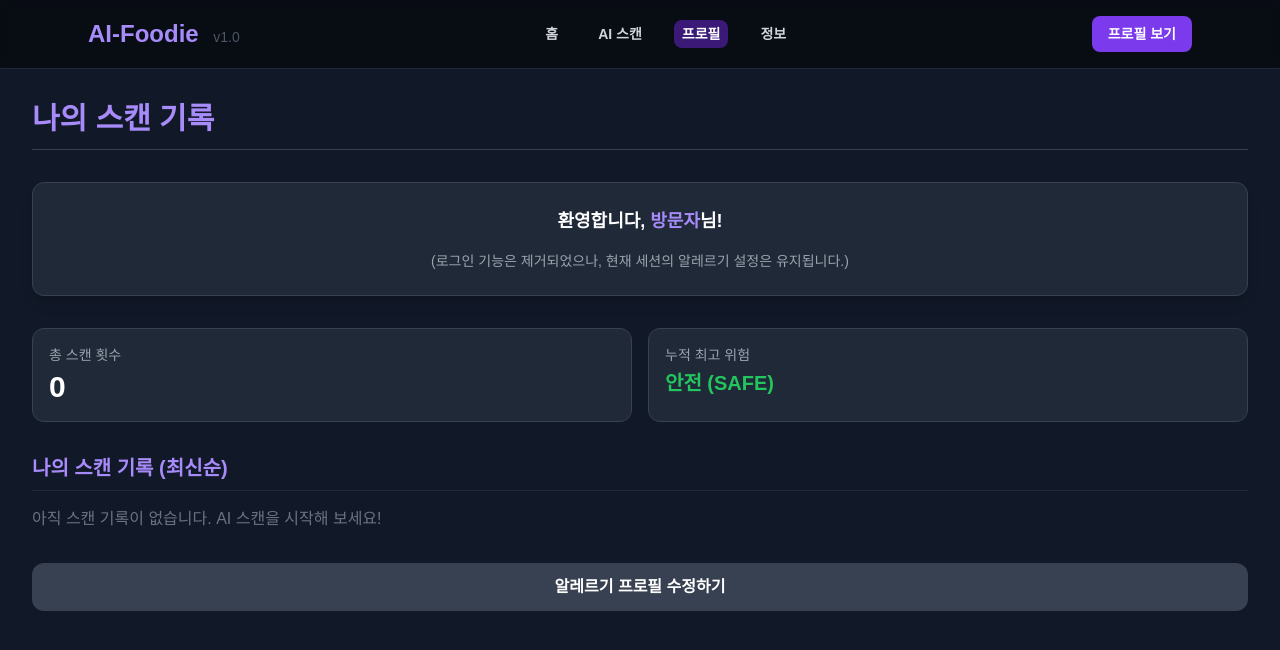
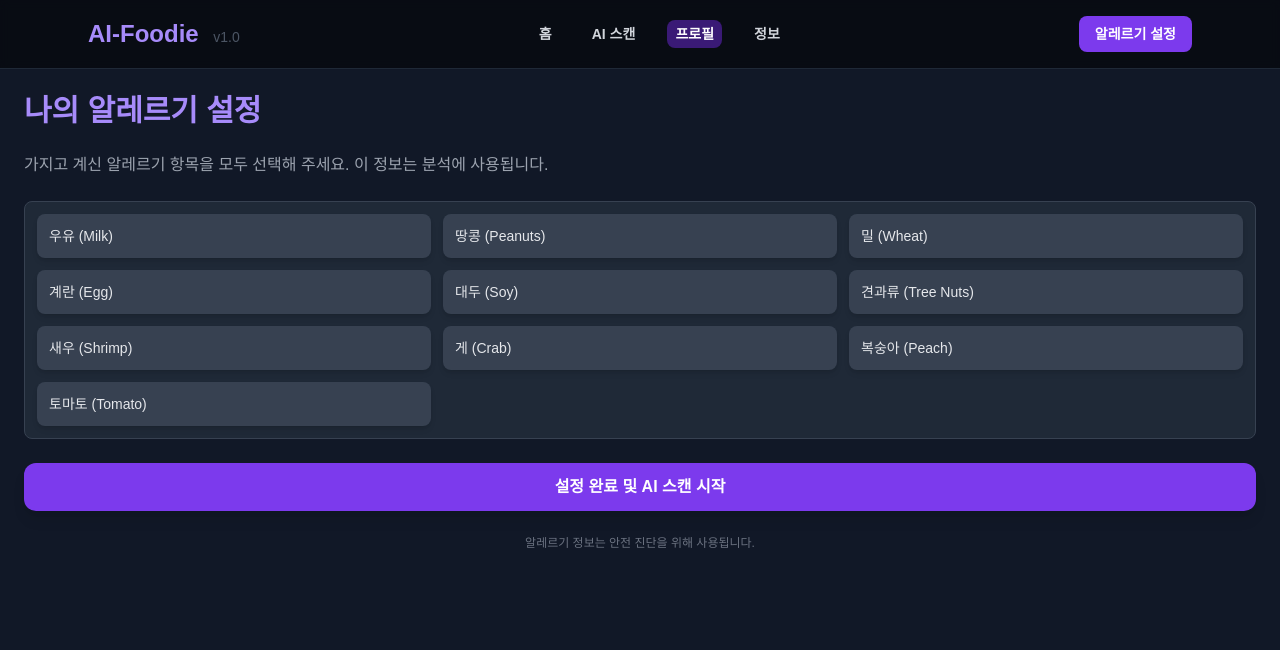
Before and after one commit to radiant0728/ai-foodie-web, a React (Create React App) app: page / in a window 1280 px wide. Both pictures are taken after a click on the link "프로필". Shown: the top 650 px of the page. Built offline with nearby package versions, Linux system fonts and the light colour scheme; a web font is replaced by a local one.

Commit message:
fix: Final critical deployment fix - disabled Firebase authentication

```diff
--- a/src/App.jsx
+++ b/src/App.jsx
@@ -1,10 +1,7 @@
 /* eslint-disable no-undef */
 import React, { useState, useEffect, useCallback, useRef } from 'react';
 
-// Firebase Imports: 로그인/저장 기능을 제거하므로 모두 주석 처리합니다.
-// import { initializeApp } from 'firebase/app';
-// import { getAuth, signInAnonymously, signOut, onAuthStateChanged } from 'firebase/auth';
-// import { getFirestore, doc, setDoc, collection, query, getDocs, orderBy, limit, serverTimestamp, onSnapshot } from 'firebase/firestore';
+// Firebase Imports: 로그인/저장 기능이 완전히 제거되었으므로, 모든 import를 삭제합니다.
 
 // --- Global Variables (사용하지 않으므로 더미 값으로 초기화) ---
 const appId = 'default-app-id';
@@ -13,12 +10,11 @@ const initialAuthToken = null;
 // --- End Global Variables ---
 
 
-// Define App Pages (Expanded for company structure)
+// Define App Pages (PROFILE을 제거하고 ALLERGIES를 메인 탭으로 변경)
 const PAGES = {
   HOME: 'home',       // 메인 대시보드
   SCAN: 'scan',       // 메인 기능
-  PROFILE: 'profile', // 프로필 뷰 (로그인 없이 스캔 기록만 표시)
-  ALLERGIES: 'allergies', // 알레르기 설정
+  ALLERGIES: 'allergies', // 메인 프로필 설정 탭
   INFO: 'info',       // 회사 정보, FAQ
   // 서브 페이지: 스캔 흐름
   LOADING: 'loading',
@@ -153,8 +149,8 @@ const AllergySelector = ({ selectedAllergies, onSelectionChange, onContinue }) =
 
   return (
     <div className="p-6 space-y-6 bg-gray-900 text-white min-h-[calc(100vh-100px)]">
-      <h1 className="text-3xl font-bold text-violet-400 font-sans-kr">프로필 설정 (나의 알레르기)</h1>
-      <p className="text-gray-400 font-sans-kr">가지고 계신 알레르기 항목을 모두 선택해 주세요.</p>
+      <h1 className="text-3xl font-bold text-violet-400 font-sans-kr">나의 알레르기 설정</h1>
+      <p className="text-gray-400 font-sans-kr">가지고 계신 알레르기 항목을 모두 선택해 주세요. 이 정보는 분석에 사용됩니다.</p>
 
       <div className="grid grid-cols-2 sm:grid-cols-3 gap-3 max-h-96 overflow-y-auto p-3 border border-gray-700 rounded-lg bg-gray-800">
         {ALLERGEN_OPTIONS.map((allergen) => (
@@ -183,75 +179,7 @@ const AllergySelector = ({ selectedAllergies, onSelectionChange, onContinue }) =
   );
 };
 
-const ProfileView = ({ scanHistory, onNavigate }) => {
-  // 로그인 기능이 제거되었으므로, 총 스캔 횟수와 위험도는 단순히 기록된 데이터만 사용합니다.
-  const totalScans = scanHistory.length;
-  const lastScan = totalScans > 0 ? new Date(scanHistory[0].timestamp).toLocaleDateString('ko-KR') : '없음';
-
-  // 가장 높은 위험 등급 계산
-  const severityMap = { DANGER: 3, CAUTION: 2, SAFE: 1 };
-  const highestSeverity = scanHistory.reduce((max, scan) => {
-    return Math.max(max, severityMap[scan.status]);
-  }, 0);
-
-  const statusColor = highestSeverity === 3 ? 'text-red-500' : highestSeverity === 2 ? 'text-yellow-500' : 'text-green-500';
-  const statusText = highestSeverity === 3 ? '위험 (DANGER)' : highestSeverity === 2 ? '주의 (CAUTION)' : '안전 (SAFE)';
-
-  return (
-    <div className="p-8 space-y-8 bg-gray-900 text-white min-h-[calc(100vh-100px)]">
-      <h1 className="text-3xl font-extrabold text-violet-400 font-sans-kr border-b border-gray-700 pb-3">
-        나의 스캔 기록
-      </h1>
-
-      <div className="bg-gray-800 p-6 rounded-xl border border-gray-700 shadow-lg space-y-4 text-center">
-        <p className="text-lg font-semibold text-white font-sans-kr">
-          환영합니다, <span className="text-violet-400">방문자</span>님!
-        </p>
-        <p className="text-sm text-gray-400 font-sans-kr">
-            (로그인 기능은 제거되었으나, 현재 세션의 알레르기 설정은 유지됩니다.)
-        </p>
-      </div>
-
-      <div className="grid grid-cols-2 gap-4">
-        <div className="p-4 bg-gray-800 rounded-xl border border-gray-700">
-          <p className="text-sm text-gray-400 font-sans-kr">총 스캔 횟수</p>
-          <p className={`text-3xl font-bold text-white font-sans-kr mt-1`}>{totalScans}</p>
-        </div>
-        <div className="p-4 bg-gray-800 rounded-xl border border-gray-700">
-          <p className="text-sm text-gray-400 font-sans-kr">누적 최고 위험</p>
-          <p className={`text-xl font-bold ${statusColor} font-sans-kr mt-1`}>{statusText}</p>
-        </div>
-      </div>
-
-      <div className="space-y-4">
-        <h2 className="text-xl font-bold text-violet-400 font-sans-kr border-b border-gray-800 pb-2">
-            나의 스캔 기록 (최신순)
-        </h2>
-        <div className="max-h-64 overflow-y-auto space-y-3">
-          {scanHistory.length === 0 ? (
-            <p className="text-gray-500 font-sans-kr">아직 스캔 기록이 없습니다. AI 스캔을 시작해 보세요!</p>
-          ) : (
-            scanHistory.map((scan, index) => (
-              <div key={index} className="p-3 bg-gray-800 rounded-lg border border-gray-700 flex justify-between items-center">
-                <span className={`font-semibold ${colorMap[scan.status].accent} font-sans-kr`}>
-                  {scan.status.toUpperCase()}
-                </span>
-                <span className="text-sm text-gray-400 font-sans-kr">{new Date(scan.timestamp).toLocaleDateString('ko-KR')}</span>
-              </div>
-            ))
-          )}
-        </div>
-      </div>
-
-      <button
-          onClick={() => onNavigate(PAGES.ALLERGIES)}
-          className="w-full py-3 px-4 bg-gray-700 text-white font-bold rounded-xl hover:bg-gray-600 transition font-sans-kr"
-      >
-          알레르기 프로필 수정하기
-      </button>
-    </div>
-  );
-};
+// ProfileView는 이제 알레르기 설정 페이지로 대체됩니다.
 
 const HomeView = ({ onNavigate }) => (
     <div className="p-8 space-y-12 bg-gray-900 text-white min-h-[calc(100vh-100px)]">
@@ -350,8 +278,6 @@ const InfoView = () => (
 
 // Main Application Component
 const App = () => {
-  // State for Firebase - 모두 제거
-
   // isAuthReady 상태는 이제 항상 true입니다.
   const [isAuthReady] = useState(true);
 
@@ -404,6 +330,7 @@ const App = () => {
 
     // 5. 스캔 기록 저장 (로컬 상태 업데이트)
     const newScan = { status: result.status, timestamp: Date.now(), ...result };
+    // 스캔 기록을 로컬 상태에 누적 저장
     setScanHistory(prevHistory => [newScan, ...prevHistory.slice(0, 9)]); // 최대 10개 기록 유지
   };
 
@@ -490,8 +417,16 @@ const App = () => {
   const navItems = [
       { page: PAGES.HOME, icon: '🏠', title: '홈' },
       { page: PAGES.SCAN, icon: '🔍', title: 'AI 스캔' },
-      { page: PAGES.PROFILE, icon: '👤', title: '프로필' },
+      { page: PAGES.ALLERGIES, icon: '⚙️', title: '설정' }, // ALLERGIES 페이지로 바로 연결하도록 수정
       { page: PAGES.INFO, icon: '💡', title: '정보' },
+  ];
+
+  // ProfileView 대신 ALLERGIES를 메인 탭으로 사용하므로, navItems에서 PROFILE을 제거하고 ALLERGIES의 아이콘을 수정합니다.
+  const finalNavItems = [
+    { page: PAGES.HOME, icon: '🏠', title: '홈' },
+    { page: PAGES.SCAN, icon: '🔍', title: 'AI 스캔' },
+    { page: PAGES.ALLERGIES, icon: '👤', title: '프로필' }, // '프로필' 탭 클릭 시 설정 페이지로 이동
+    { page: PAGES.INFO, icon: '💡', title: '정보' },
   ];
 
   // The main UI structure for a mobile-like web app
@@ -521,7 +456,7 @@ const App = () => {
 
                 {/* Desktop Navigation Links */}
                 <div className="hidden md:flex space-x-6">
-                    {navItems.map(item => (
+                    {finalNavItems.map(item => (
                         <a
                             key={item.page}
                             href="#"
@@ -539,9 +474,9 @@ const App = () => {
                 {/* 로그인/로그아웃 버튼 대신 프로필 이동 버튼만 남깁니다. */}
                 <button
                     className="text-sm font-bold bg-violet-600 text-white py-2 px-4 rounded-lg hover:bg-violet-700 transition font-sans-kr"
-                    onClick={() => setCurrentPage(PAGES.PROFILE)}
+                    onClick={() => setCurrentPage(PAGES.ALLERGIES)}
                 >
-                    프로필 보기
+                    알레르기 설정
                 </button>
             </div>
         </nav>
@@ -553,7 +488,7 @@ const App = () => {
 
         {/* Mobile Footer/Bottom Navigation (Hidden on Desktop) */}
         <footer className="md:hidden flex justify-around border-t border-gray-800 bg-gray-900 sticky bottom-0 z-10">
-            {navItems.map(item => (
+            {finalNavItems.map(item => (
                 <button
                     key={item.page}
                     onClick={() => setCurrentPage(item.page)}
```
